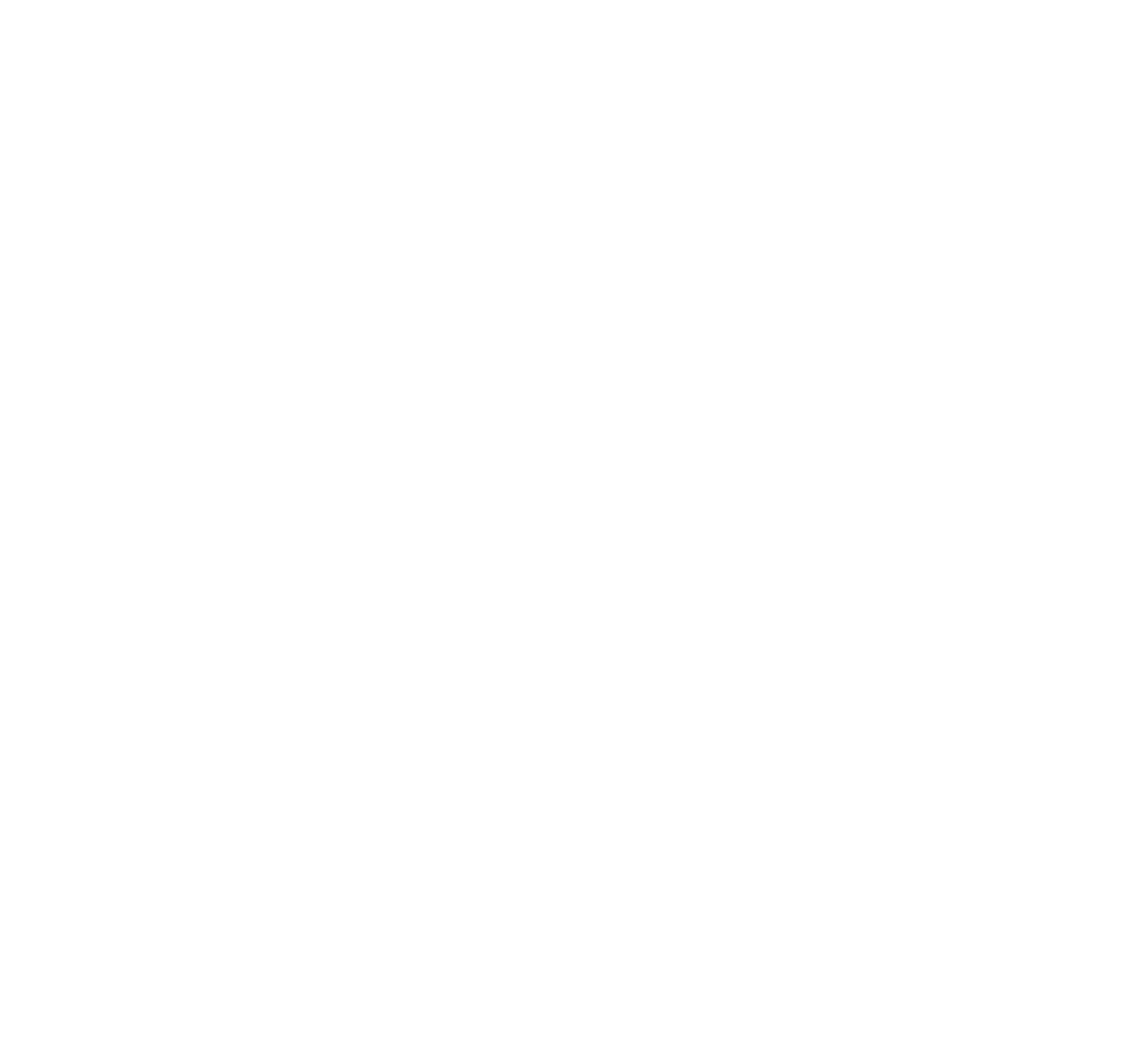
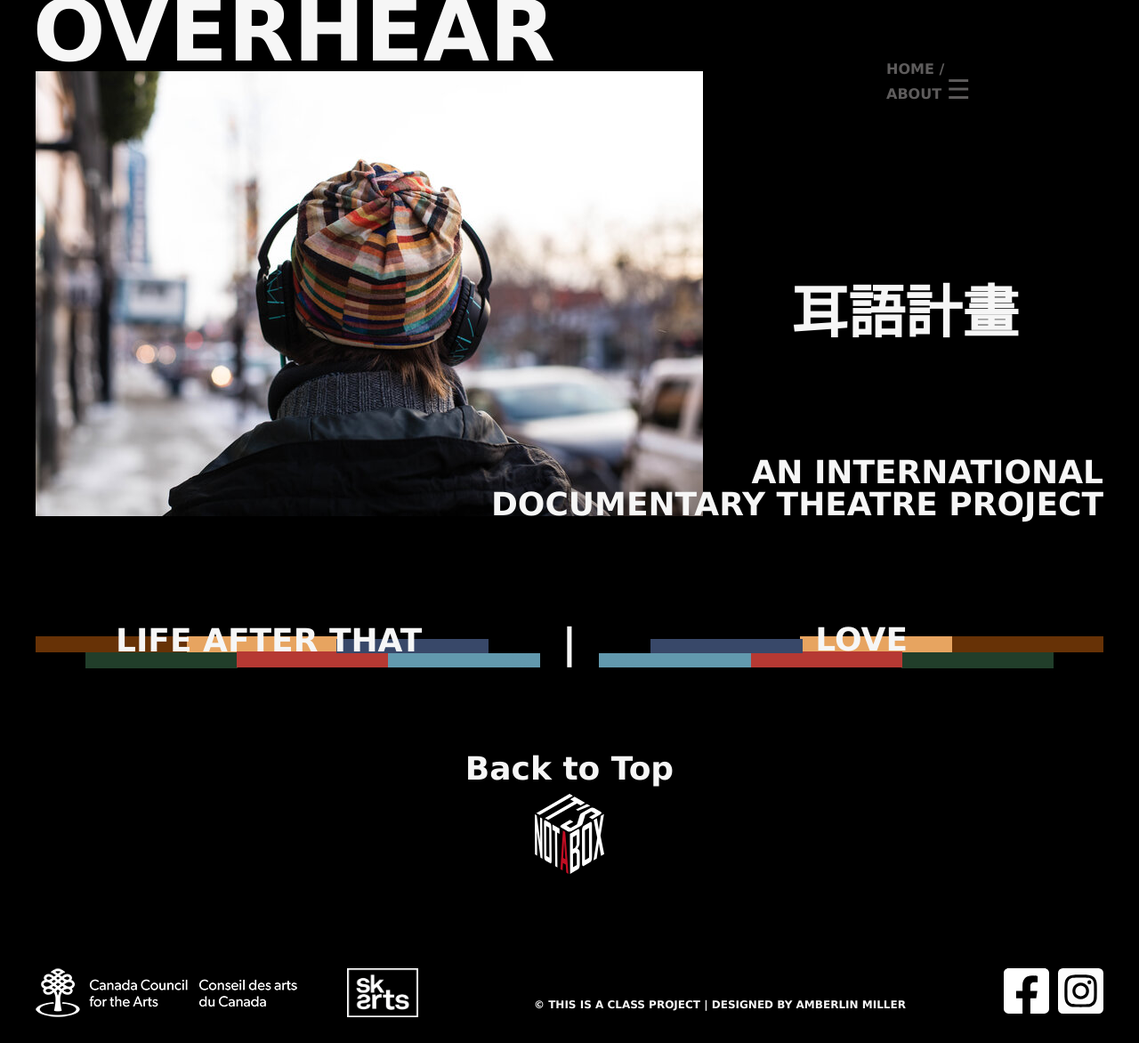
Before and after one commit to AmberlinMiller/INAB, a plain HTML site: page overhear.html in a window 1280 px wide. Shown: the whole page at 89% size. Before the commit the page ends 800 px from the top, so only its background shows below. Drawn offline with Linux system fonts and the light colour scheme.

Commit message:
Modify main&about, and made overhear

```diff
--- a/about.html
+++ b/about.html
@@ -28,31 +28,30 @@
 
         </section>
 
-        <nav class="burger">
-            <div >
-                <a href="main.html">HOME</a>
-                <p>/</p>
-                <a href="about.html">ABOUT US</a>
-                <a class="list" href="#">
-                    <div></div>
-                    <div></div>
-                    <div></div>
-                    <ul>
-                        <li><a href="main.html">HOME</a></li>
-                        <li><a href="artists.html">ARTISTS</a></li>
-                        <li><a href="isolata.html">ISOLATA</a></li>
-                        <li class="overhear"><a href="overhear.html">OVERHEAR</a></li>
-                        <li><a href="overhear.html">OVERHEAR SOLO</a></li>
-                        <li><a href="reservation.html">RESERVATION</a></li>
-                        <li><a href="contact_us.html">CONTACT US</a></li>
+    </header>
 
-                    </ul>
-                </a>
-            </div>
+    <aside>
+        <div id="mySidenav" class="sidenav">
+          <a href="javascript:void(0)" class="closebtn" onclick="closeNav()">&times;</a>
+          <a href="main.html">HOME</a>
+          <a href="artists.html">ARTISTS</a>
+          <a href="#" class="overhear">OVERHEAR</a>
+          <a href="overhear.html">OVERHEAR SOLO</a>
+          <a href="isolata.html">ISOLATA</a>
+          <a href="reservation.html">RESERVATION</a>
+          <a href="contact_us.html">CONTACT US</a>
+        </div>
 
-        </nav>
+        <div class="fprint">
+            <a href="main.html">HOME</a>
+            <p>/<p>
+            <a href="about.html">ABOUT</a>
+            <span style="font-size:30px;cursor:pointer" onclick="openNav()">&#9776;</span>
+        </div>
 
-    </header>
+    </aside>
+
+
 
     <main>
 
@@ -162,7 +161,7 @@
 
         <ol>
             <li><a href="#">Back to Top</a></li>
-            <li><a href="#"><img src="img/logos/logo_white.svg" alt=""></a></li>
+            <li><a href="main.html"><img src="img/logos/logo_white.svg" alt=""></a></li>
         </ol>
 
     </nav>
@@ -183,5 +182,7 @@
 
     </footer>
 
+    <script src="js/about.js"></script>
+
 </body>
 </html>
--- a/css/style_about.css
+++ b/css/style_about.css
@@ -1,7 +1,6 @@
 @import url("reset.css");
 
 body{
-
     background-color: black;
 
     font-family: 'Lucida Sans', 'Lucida Sans Regular', 'Lucida Grande', 'Lucida Sans Unicode', Geneva, Verdana, sans-serif;
@@ -25,16 +24,15 @@ h4{
     font-size: 48px;
 }
 
-a{
+/* a{
     color: black;
     font-size: 50px;
     text-decoration: none;
-}
+} */
 
 /* ----------Header--------------------------- */
-
 header{
-    width: 1440px;
+    width: 1200px;
     margin: 0 auto;
     position: relative;
 
@@ -49,13 +47,16 @@ h1{
 
 header h3{
     position: absolute;
-    top: 696px;
-    left: 464px;
+    bottom: -5px;
+    right: -2px;
 
     width: 978px;
 }
 
-.pic_slid{}
+.pic_slid img{
+    width: 100%;
+    height: auto;
+}
 
 .left{
     position: absolute;
@@ -83,78 +84,71 @@ img{
     opacity: 1;
 }
 
-/* ----------Navigation----------------------- */
-
-.burger{
-    width: 1440px;
-
+/* ----------Menu----------------------- */
+.fprint{
+    width: 174px;
     position: fixed;
-    top: 80px;
-    right: -1088px;
-
-    z-index: 1;
+    top: 70px;
+    right: 120px;
+    z-index: 2;
 }
 
-.burger div a{
-    color: #5e5c5c;
+.fprint a{
 	font-size: 16px;
+    color:#5e5c5c;
+    text-decoration: none;
+
+    margin-left:10px;
     }
 
-.burger a:hover{
-    color: #f6f6f6;
-}
-
-.burger div p{
-    color: #5e5c5c;
-
+.fprint p{
+	font-size: 16px;
+    color:#5e5c5c;
+    text-decoration: none;
     display: inline-block;
     }
 
-.list{
-    display: inline-block;
+.sidenav {
+  height: 100%;
+  width: 0;
+  position: fixed;
+  z-index: 3;
+  top: 0;
+  left: 0;
+  background-color: #111;
+  overflow-x: hidden;
+  transition: 0.5s;
+  padding-top: 60px;
+  text-align:center;
 }
 
-.list div{
-    width: 40px;
-    height: 6px;
-    background-color: #5e5c5c;
-    margin-top: 6px;
-}
-
-ul{
-    background-color: #f6f6f615;
-
-    width: 170px;
-    height: 100%;
-
-    padding-top: 5px;
-    padding-bottom: 20px;
-    margin-top: 10px;
-    margin-left: 29px;
-
-    display: none;
+.sidenav a {
+  padding: 8px 8px 8px 32px;
+  text-decoration: none;
+  font-size: 25px;
+  color: #818181;
+  display: block;
+  transition: 0.3s;
 
 }
 
-.burger a ul:hover{
-
+.sidenav a:hover{
+  color: #f1f1f1;
 }
 
-.burger ul li{
-    margin-top: 10px;
+.sidenav .closebtn {
+  position: absolute;
+  top: 0;
+  right: 25px;
+  font-size: 36px;
+  margin-left: 50px;
 }
 
-.burger ul li a{
-    color: #5e5c5c;
-    font-size: 16px;
-
+@media screen and (max-height: 450px) {
+  .sidenav {padding-top: 15px;}
+  .sidenav a {font-size: 18px;}
 }
 
-.burger ul li a:hover{}
-
-.overhear{
-    display: hidden;
-}
 
 /* ----------Main----------------------------- */
 
@@ -174,7 +168,7 @@ main{
 
 .us h2{
     position: absolute;
-    top: -135px;
+    top: -215px;
     left: 2px;
 }
 
@@ -183,7 +177,7 @@ main{
     line-height: 1.6;
     text-align: center;
     margin: 0 auto;
-    margin-top: 120px;
+    margin-top: 200px;
 
     font-size: 32px;
 }
@@ -191,7 +185,7 @@ main{
 .us img{
     position: absolute;
     left: 1100px;
-    top: 215px;
+    top: 310px;
     z-index: 1;
 }
 
@@ -427,7 +421,7 @@ h3>span{
     left: 1090px;
 }
 
-/* ----------Law------------------------------ */
+/* ----------Tech------------------------------ */
 
 .tech{
     width: 1200px;
@@ -482,6 +476,7 @@ h3>span{
 .btt li a{
     color: #f6f6f6;
     font-size: 36px;
+    text-decoration: none;
 }
 
 .btt li img{
@@ -506,7 +501,6 @@ footer{
     height: 55px;
 
     position: absolute;
-    left: 78px;
 }
 
 .sab_logo{
@@ -514,7 +508,7 @@ footer{
     height: 55px;
 
     position: absolute;
-    left: 400px;
+    left: 350px;
 }
 
 .media>ol{
--- /dev/null
+++ b/css/style_overhear.css
@@ -0,0 +1,260 @@
+@import url("reset.css");
+
+body{
+    background-color: black;
+
+    font-family: 'Lucida Sans', 'Lucida Sans Regular', 'Lucida Grande', 'Lucida Sans Unicode', Geneva, Verdana, sans-serif;
+    font-weight: bold;
+    color: #f6f6f6;
+}
+
+h1{
+    font-size: 96px;
+}
+
+h2{
+    font-size: 96px;
+}
+
+h3{
+    font-size: 64px;
+}
+
+h4{
+    font-size: 48px;
+}
+
+a{
+    text-decoration: none;
+    color: #f6f6f6;
+}
+/* -------------Header------------ */
+header{
+    width: 1200px;
+    height: 700px;
+    margin: 0 auto;
+    position: relative;
+}
+
+header h1{
+    position: absolute;
+    top: -13px;
+    left: -3px;
+}
+
+header h3{
+    position: absolute;
+    top: 320px;
+    right: 95px;
+}
+
+header p{
+    font-size: 36px;
+    text-align: right;
+
+    position: absolute;
+    bottom: 115px;
+    right: 0px;
+}
+
+header img{
+    z-index: -1;
+    position: absolute;
+    bottom: 120px;
+}
+
+/* ------------Menu---------------- */
+.fprint{
+    width: 174px;
+    position: fixed;
+    top: 70px;
+    right: 120px;
+    z-index: 2;
+}
+
+.fprint a{
+	font-size: 16px;
+    color:#5e5c5c;
+    text-decoration: none;
+
+    margin-left:10px;
+    }
+
+.fprint p{
+	font-size: 16px;
+    color:#5e5c5c;
+    text-decoration: none;
+    display: inline-block;
+    }
+
+.sidenav {
+  height: 100%;
+  width: 0;
+  position: fixed;
+  z-index: 3;
+  top: 0;
+  left: 0;
+  background-color: #111;
+  overflow-x: hidden;
+  transition: 0.5s;
+  padding-top: 60px;
+  text-align:center;
+}
+
+.sidenav a {
+  padding: 8px 8px 8px 32px;
+  text-decoration: none;
+  font-size: 25px;
+  color: #818181;
+  display: block;
+  transition: 0.3s;
+
+}
+
+.sidenav a:hover{
+  color: #f1f1f1;
+}
+
+.sidenav .closebtn {
+  position: absolute;
+  top: 0;
+  right: 25px;
+  font-size: 36px;
+  margin-left: 50px;
+}
+
+@media screen and (max-height: 450px) {
+  .sidenav {padding-top: 15px;}
+  .sidenav a {font-size: 18px;}
+}
+
+/* ---------Shows-------------------- */
+section{
+    width: 1200px;
+    margin: 0 auto;
+    position: relative;
+}
+
+.show1{
+    font-size: 36px;
+
+    position: absolute;
+    left: 90px;
+    top: 2px;
+}
+
+.show1:disabled{
+    pointer-events: none;
+}
+
+.show2{
+    font-size: 36px;
+
+    position: absolute;
+    bottom: 9px;
+    right: 220px;
+}
+
+section p{
+    font-size: 46px;
+    text-align: center;
+}
+
+.show1-b{
+    position: absolute;
+    left: 0px;
+    top: 15px;
+    z-index: -1;
+}
+
+.show2-b{
+    transform: scaleX(-1);
+    position: absolute;
+    right: 0px;
+    top: 15px;
+    z-index: -1;
+}
+
+/* ---------Navigation---------------- */
+.btt{
+    width: 1200px;
+    margin: 0 auto;
+    margin-top: 100px;
+    margin-bottom: 100px;
+    /* margin-left: 120px; */
+}
+
+.btt li{
+    display: block;
+    text-align: center;
+
+}
+
+.btt li a{
+    color: #f6f6f6;
+    font-size: 36px;
+    text-decoration: none;
+}
+
+.btt li img{
+    width: 78.18px;
+    height: 90px;
+
+    margin-top: 10px;
+}
+
+/* -----------Footer--------------------------- */
+
+footer{
+    width: 1200px;
+    margin: 0 auto;
+    /* margin-left: 120px; */
+
+    position: relative;
+}
+
+.cca_logo{
+    width: 294px;
+    height: 55px;
+
+    position: absolute;
+}
+
+.sab_logo{
+    width: 80px;
+    height: 55px;
+
+    position: absolute;
+    left: 350px;
+}
+
+.media>ol{
+    margin-right: 77px;
+
+}
+
+
+.media li a{
+    display: inline-block;
+    float: right;
+    margin-left: 10px;
+
+
+}
+
+.media li img{
+    width: 51px;
+    height: 51px;
+    margin-bottom: 30px;
+    z-index: 1;
+
+}
+
+footer p{
+    color: #f6f6f6;
+    font-size: 12px;
+
+    position: absolute;
+    left: 560px;
+    top: 35px;
+}
--- /dev/null
+++ b/js/overhear.js
@@ -0,0 +1,9 @@
+"use strict"
+
+function openNav() {
+    document.getElementById("mySidenav").style.width = "100%";
+  }
+
+  function closeNav() {
+    document.getElementById("mySidenav").style.width = "0";
+  }
--- a/overhear.html
+++ b/overhear.html
@@ -0,0 +1,84 @@
+<!DOCTYPE html>
+<html lang="en">
+<head>
+    <meta charset="UTF-8">
+    <meta http-equiv="X-UA-Compatible" content="IE=edge">
+    <meta name="viewport" content="width=device-width, initial-scale=1.0">
+    <title>Overhear</title>
+    <link rel="stylesheet" href="css/style_overhear.css">
+
+</head>
+<body>
+
+    <header>
+
+        <h1>OVERHEAR</h1>
+        <h3>耳語計畫</h3>
+
+        <p>AN INTERNATIONAL<br>DOCUMENTARY THEATRE PROJECT</p>
+
+        <img src="./img/overhear_banner.jpg" alt="">
+
+    </header>
+
+    <aside>
+        <div id="mySidenav" class="sidenav">
+          <a href="javascript:void(0)" class="closebtn" onclick="closeNav()">&times;</a>
+          <a href="main.html">HOME</a>
+          <a href="artists.html">ARTISTS</a>
+          <a href="#" class="overhear">OVERHEAR</a>
+          <a href="overhear.html">OVERHEAR SOLO</a>
+          <a href="isolata.html">ISOLATA</a>
+          <a href="reservation.html">RESERVATION</a>
+          <a href="contact_us.html">CONTACT US</a>
+        </div>
+
+        <div class="fprint">
+            <a href="main.html">HOME</a>
+            <p>/<p>
+            <a href="about.html">ABOUT</a>
+            <span style="font-size:30px;cursor:pointer" onclick="openNav()">&#9776;</span>
+        </div>
+
+    </aside>
+
+    <section>
+
+        <a href="#" class="show1">LIFE AFTER THAT</a>
+        <P>|</P>
+        <a href="./love.html" class="show2">LOVE</a>
+
+        <img class="show1-b" src="./img/Underline_Overhear.png" alt="">
+        <img class="show2-b" src="./img/Underline_Overhear.png" alt="">
+
+    </section>
+
+    <nav class="btt">
+
+        <ol>
+            <li><a href="#">Back to Top</a></li>
+            <li><a href="main.html"><img src="img/logos/logo_white.svg" alt=""></a></li>
+        </ol>
+
+    </nav>
+
+    <footer>
+
+        <img class="cca_logo" src="img/logos/CCA.png" alt="Canada Council">
+        <img class="sab_logo" src="img/logos/SAB.png" alt="Saskatoon Arts">
+
+        <ol class="media">
+
+            <li><a href="https://www.instagram.com/itsnotaboxtheatre/"><img src="img/logos/instagram_white.svg" alt="INSTAGRAM"></a></li>
+
+            <li><a href="https://www.facebook.com/itsnotaboxtheatre"><img src="img/logos/facebook_white.svg" alt="FACEBOOK"></a></li>
+        </ol>
+
+        <p>&copy; THIS IS A CLASS PROJECT | DESIGNED BY AMBERLIN MILLER</p>
+
+    </footer>
+
+    <script src="js/overhear.js"></script>
+
+</body>
+</html>
```
Also changed, not shown: js/about.js (added, +9 -0 lines), main.html (+2 -2 lines), test2.html (added, +98 -0 lines). Lines whose indentation alone changed are shown as unchanged.
